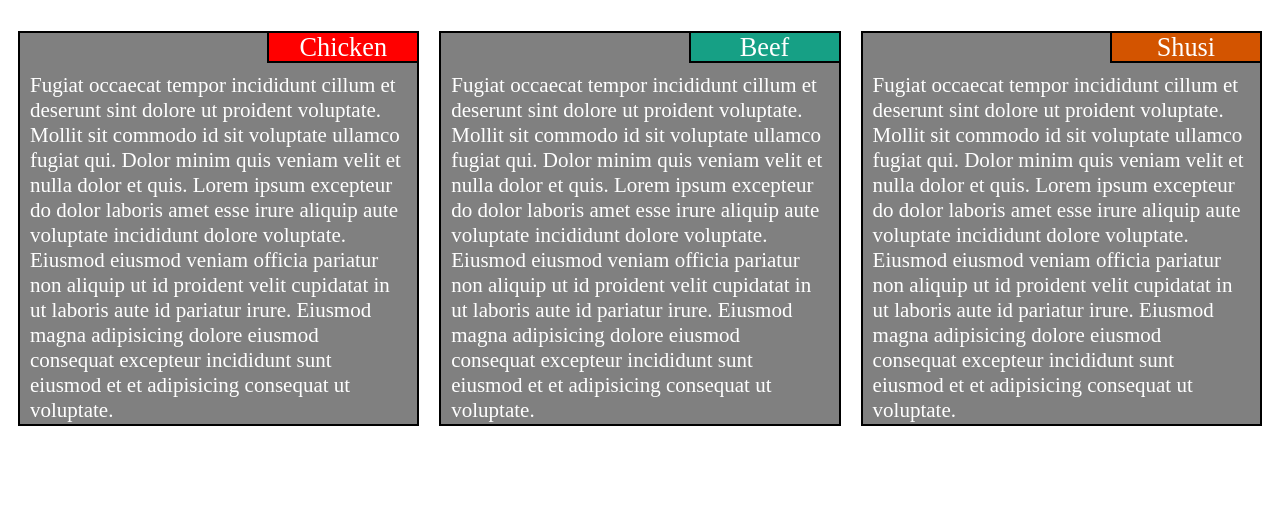
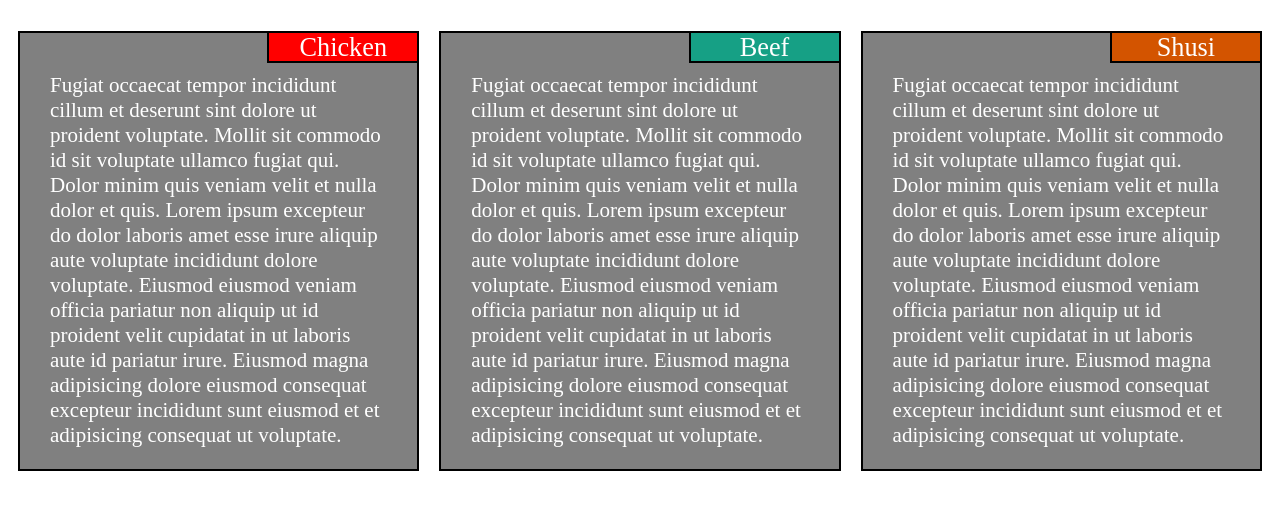
Before and after one commit to S0KPiseth/Web-development-class, a plain HTML site: page mod2_solution/index.html in a window 1280 px wide. Shown: the part 71-580 px from the top of the page. Drawn offline with Linux system fonts and the light colour scheme.

Commit message:
fix some paddings

```diff
--- a/mod2_solution/css/styles.css
+++ b/mod2_solution/css/styles.css
@@ -116,7 +116,8 @@ section{
 }
 section >p:nth-child(2){
   margin-top: 0;
-  padding:10px;
+  padding: 30px;
+  padding-top: 10px;
   position: relative;
   top:30px;
 }
```
